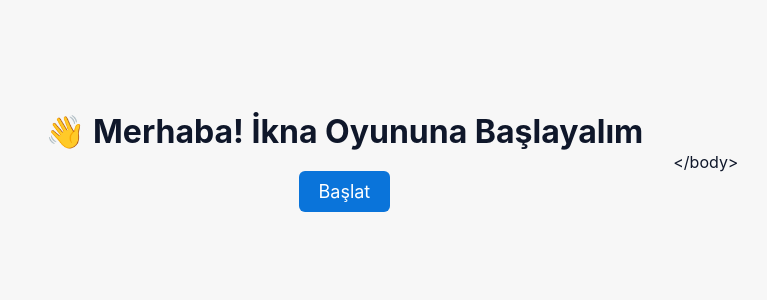
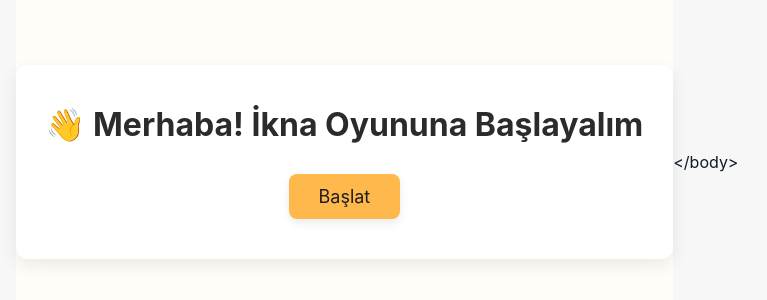
Before and after one commit to omerali1996/convince_app_v1, a React (Create React App) app: page / in a window 1280 px wide. Shown: the part 238-538 px from the top of the page, without its empty margins (263-1030 px from the left). Built offline with nearby package versions, Linux system fonts and the light colour scheme; no server answers.

Commit message:
Update WelcomeScreen.jsx

```diff
--- a/src/components/WelcomeScreen.jsx
+++ b/src/components/WelcomeScreen.jsx
@@ -5,23 +5,43 @@ export default function WelcomeScreen() {
   const { startGame } = useGame();
 
   return (
-    <div style={{ padding: 30, textAlign: "center" }}>
-      <h1>👋 Merhaba! İkna Oyununa Başlayalım</h1>
+    <div style={{
+      display: "flex",
+      flexDirection: "column",
+      justifyContent: "center",
+      alignItems: "center",
+      height: "100vh",
+      background: "#FFFDF7",
+      fontFamily: '"Inter", sans-serif'
+    }}>
+      <div style={{
+        textAlign: "center",
+        background: "#fff",
+        padding: "40px 30px",
+        borderRadius: 12,
+        boxShadow: "0 6px 18px rgba(0,0,0,0.08)"
+      }}>
+        <h1 style={{ color: "#2B2B2B", fontSize: "2rem" }}>👋 Merhaba! İkna Oyununa Başlayalım</h1>
         <button
           onClick={startGame}
           style={{
-          marginTop: 20,
-          padding: "10px 20px",
+            marginTop: 30,
+            padding: "12px 30px",
             fontSize: 18,
             cursor: "pointer",
-          backgroundColor: "#0a74da",
-          color: "white",
+            backgroundColor: "#FFB84C",
+            color: "#1E1E1E",
             border: "none",
-          borderRadius: 6,
+            borderRadius: 8,
+            boxShadow: "0 4px 10px rgba(0,0,0,0.08)",
+            transition: "all 0.2s"
           }}
+          onMouseOver={(e)=> e.currentTarget.style.transform="translateY(-2px)"}
+          onMouseOut={(e)=> e.currentTarget.style.transform="translateY(0)"}
         >
           Başlat
         </button>
       </div>
+    </div>
   );
 }
```
Lines whose indentation alone changed are shown as unchanged.
